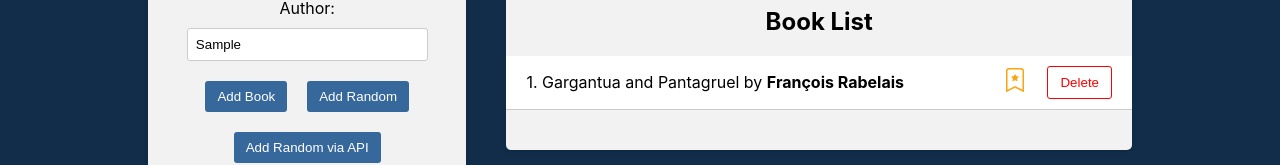
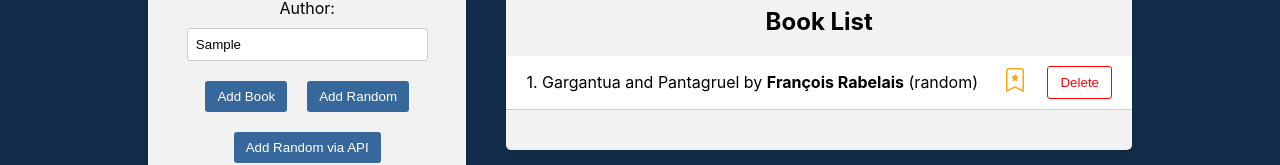
Before and after one commit to Andrej2422/React_redux_project, a React (Create React App) app in the folder frontend/frontend/: page / in a window 1280 px wide. Both pictures are taken after typing "Sample", "Sample" into the empty fields and a click on the button "Add Random". Shown: the part 286-451 px from the top of the page. Built offline with nearby package versions, Linux system fonts and the light colour scheme.

Commit message:
Add book sourse

```diff
--- a/frontend/frontend/src/components/BookForm/BookForm.js
+++ b/frontend/frontend/src/components/BookForm/BookForm.js
@@ -14,14 +14,14 @@ const BookForm = () => {
     const handleAddRandomBook = () => {
         const randomIndex = Math.floor(Math.random() * booksData.length)
         const randomBook = booksData[randomIndex]
-        dispatch(addBook(createBookWithId(randomBook)))
+        dispatch(addBook(createBookWithId(randomBook, 'random')))
     }
 
     const handleSubmit = (e) => {
         e.preventDefault()
 
         if (title && author) {
-            dispatch(addBook(createBookWithId({ title, author })))
+            dispatch(addBook(createBookWithId({ title, author }, 'manual')))
             setTitle('');
             setAuthor('');
         }
@@ -30,8 +30,8 @@ const BookForm = () => {
     const handleAddRandomBookViaAPI = async () => {
         try {
             const res = await axios.get('http://localhost:5000/random-book')
-            if (res?.data?.title && res?.data?.author) {  // = (res.data && res.data.title && res.data.author)
-                dispatch(addBook(createBookWithId(res.data)))
+            if (res?.data?.title && res?.data?.author) {  // res.data && res.data.title && res.data.author
+                dispatch(addBook(createBookWithId(res.data, 'API')))
             }
         } catch (error) {
             console.log('Error fetching random book', error)
--- a/frontend/frontend/src/components/BookList/BookList.js
+++ b/frontend/frontend/src/components/BookList/BookList.js
@@ -66,8 +66,12 @@ const BookList = () => {
                     {filteredBooks.map((book, index) => (
                         <li key={book.id}>
                             <div className="book-info">
-                                {++index}. {highlightMatch(book.title, titleFilter)} by{' '}
-                                <strong>{highlightMatch(book.author, authorFilter)}</strong>
+                                {++index}. {highlightMatch(book.title, titleFilter)}{' '}
+                                by{' '}
+                                <strong>
+                                    {highlightMatch(book.author, authorFilter)}
+                                </strong>{' '}
+                                ({book.source})
                             </div>
                             <div className="book-actions">
                                 <span
--- a/frontend/frontend/src/utils/createBookWithId.js
+++ b/frontend/frontend/src/utils/createBookWithId.js
@@ -1,8 +1,9 @@
 import { v4 as uuidv4 } from 'uuid'
 
-const createBookWithId = (book) => {
+const createBookWithId = (book, source) => {
     return {
         ...book,
+        source,
         isFavorite: false,
         id: uuidv4()
     }
```
